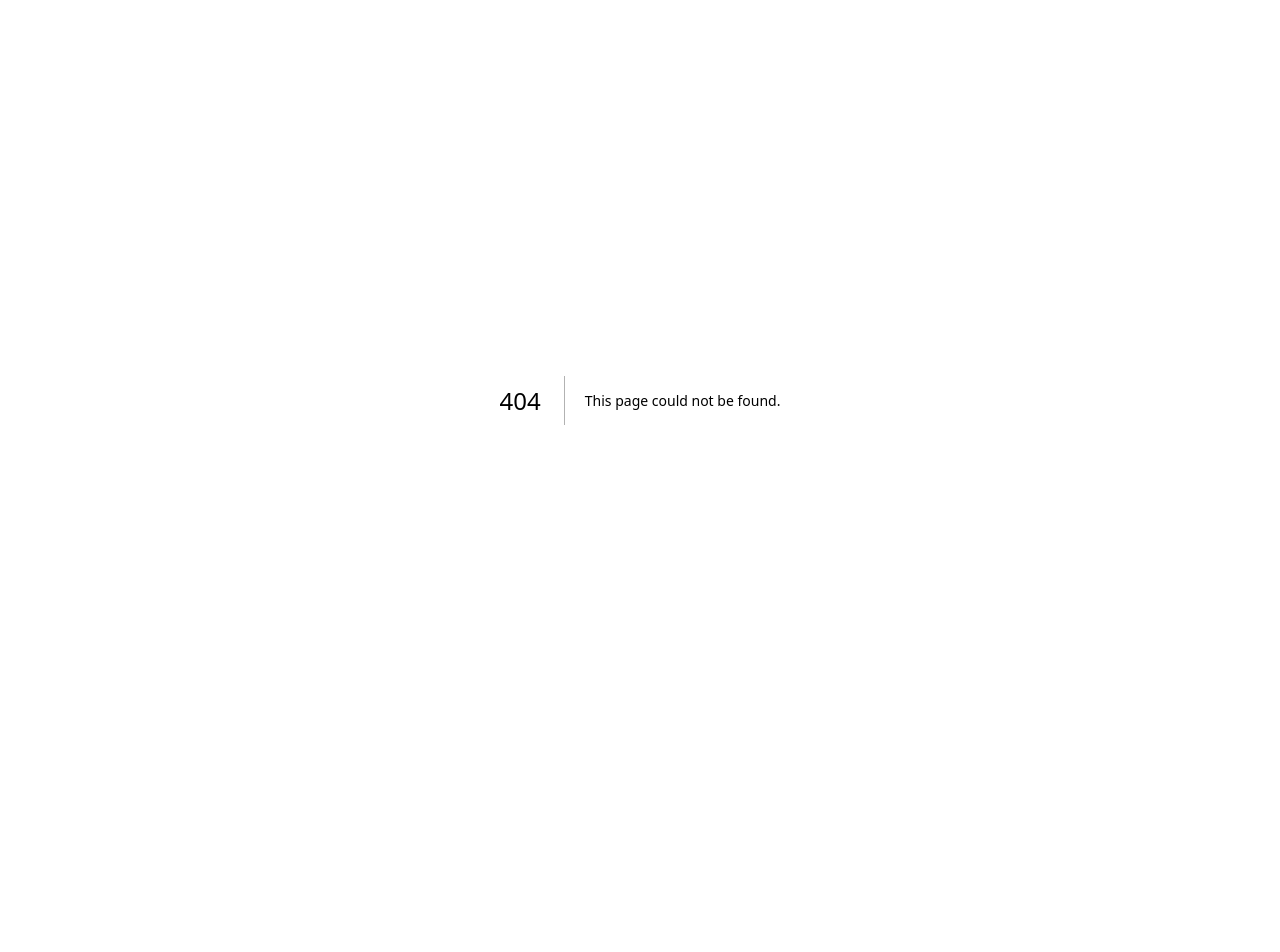
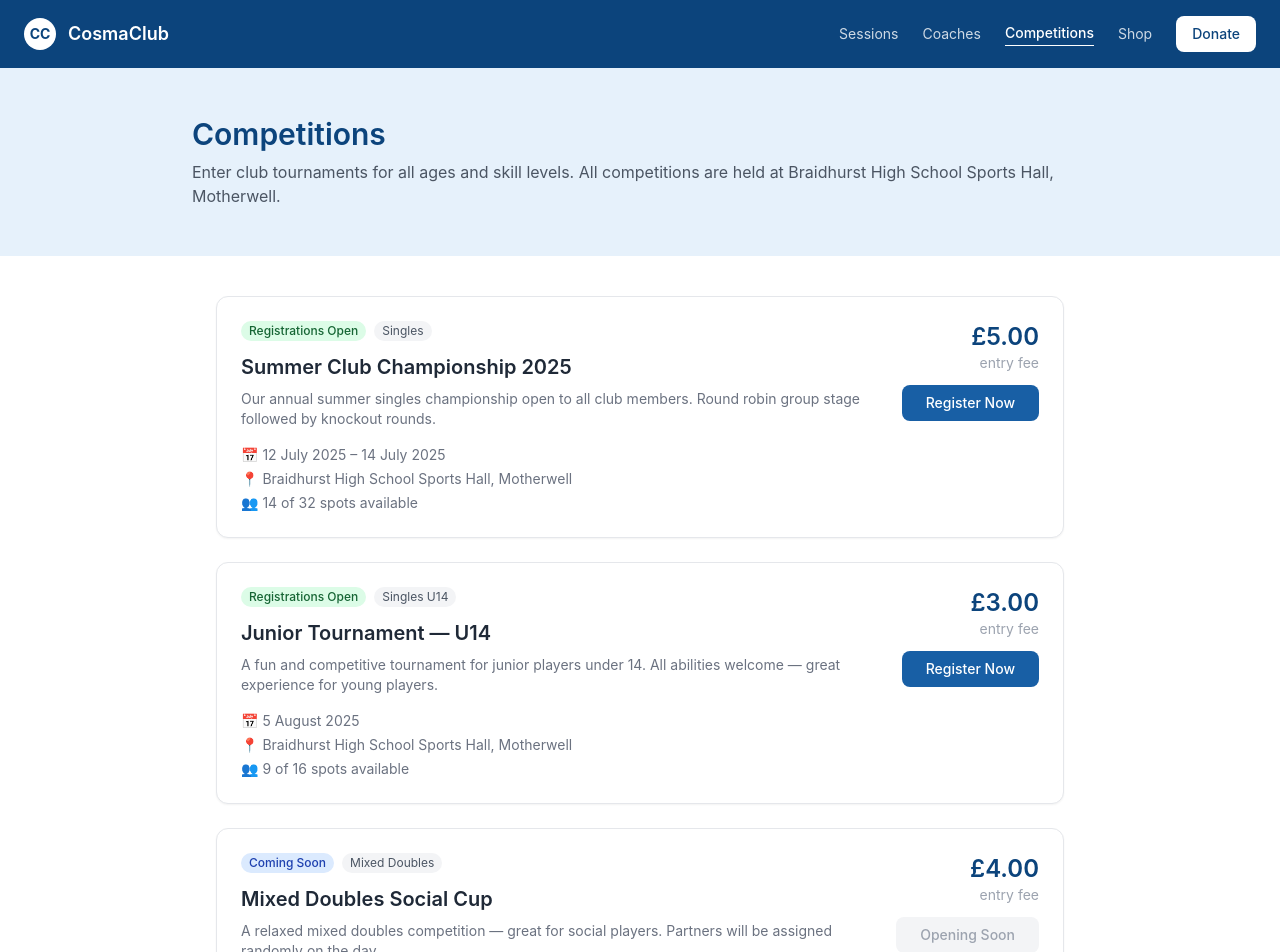
Before and after one commit to ardalescai-tech/cosmaclub, a Next.js app: page /competitions in a window 1280 px wide. Before the commit this address had no page. Shown: the top 952 px of the page. Before the commit the page ends 800 px from the top, so only its background shows below. Built offline with nearby package versions, Linux system fonts and the light colour scheme.

Commit message:
feat: competitions page

```diff
--- /dev/null
+++ b/src/app/competitions/page.tsx
@@ -0,0 +1,163 @@
+import Link from "next/link";
+import { formatDate, formatPrice } from "@/lib/utils";
+
+const competitions = [
+  {
+    id: "1",
+    title: "Summer Club Championship 2025",
+    format: "Singles",
+    description: "Our annual summer singles championship open to all club members. Round robin group stage followed by knockout rounds.",
+    location: "Braidhurst High School Sports Hall, Motherwell",
+    startDate: new Date("2025-07-12"),
+    endDate: new Date("2025-07-14"),
+    entryFee: 5,
+    maxPlayers: 32,
+    spotsLeft: 14,
+    status: "OPEN",
+  },
+  {
+    id: "2",
+    title: "Junior Tournament — U14",
+    format: "Singles U14",
+    description: "A fun and competitive tournament for junior players under 14. All abilities welcome — great experience for young players.",
+    location: "Braidhurst High School Sports Hall, Motherwell",
+    startDate: new Date("2025-08-05"),
+    endDate: null,
+    entryFee: 3,
+    maxPlayers: 16,
+    spotsLeft: 9,
+    status: "OPEN",
+  },
+  {
+    id: "3",
+    title: "Mixed Doubles Social Cup",
+    format: "Mixed Doubles",
+    description: "A relaxed mixed doubles competition — great for social players. Partners will be assigned randomly on the day.",
+    location: "Braidhurst High School Sports Hall, Motherwell",
+    startDate: new Date("2025-09-20"),
+    endDate: null,
+    entryFee: 4,
+    maxPlayers: 24,
+    spotsLeft: 24,
+    status: "UPCOMING",
+  },
+];
+
+const statusStyles: Record<string, string> = {
+  OPEN: "bg-green-100 text-green-800",
+  UPCOMING: "bg-blue-100 text-blue-800",
+  CLOSED: "bg-red-100 text-red-800",
+  FINISHED: "bg-gray-100 text-gray-600",
+};
+
+const statusLabels: Record<string, string> = {
+  OPEN: "Registrations Open",
+  UPCOMING: "Coming Soon",
+  CLOSED: "Registrations Closed",
+  FINISHED: "Finished",
+};
+
+export default function CompetitionsPage() {
+  return (
+    <main className="min-h-screen">
+      {/* NAVBAR */}
+      <nav className="bg-[#0C447C] px-6 py-4 flex items-center justify-between">
+        <Link href="/" className="flex items-center gap-3">
+          <div className="w-8 h-8 bg-white rounded-full flex items-center justify-center">
+            <span className="text-[#0C447C] font-bold text-sm">CC</span>
+          </div>
+          <span className="text-white font-semibold text-lg">CosmaClub</span>
+        </Link>
+        <div className="hidden md:flex items-center gap-6">
+          <Link href="/sessions" className="text-white/80 hover:text-white text-sm">Sessions</Link>
+          <Link href="/coaches" className="text-white/80 hover:text-white text-sm">Coaches</Link>
+          <Link href="/competitions" className="text-white text-sm font-medium border-b border-white pb-0.5">Competitions</Link>
+          <Link href="/shop" className="text-white/80 hover:text-white text-sm">Shop</Link>
+          <Link href="/donate" className="bg-white text-[#0C447C] px-4 py-2 rounded-lg text-sm font-medium">Donate</Link>
+        </div>
+      </nav>
+
+      {/* HEADER */}
+      <section className="bg-[#E6F1FB] px-6 py-12">
+        <div className="max-w-4xl mx-auto">
+          <h1 className="text-3xl font-semibold text-[#0C447C] mb-2">Competitions</h1>
+          <p className="text-gray-600">
+            Enter club tournaments for all ages and skill levels. All competitions are held at Braidhurst High School Sports Hall, Motherwell.
+          </p>
+        </div>
+      </section>
+
+      {/* COMPETITIONS LIST */}
+      <section className="px-6 py-10 max-w-4xl mx-auto">
+        <div className="flex flex-col gap-6">
+          {competitions.map((comp) => (
+            <div key={comp.id} className="bg-white border border-gray-200 rounded-xl p-6 shadow-sm">
+              <div className="flex flex-col md:flex-row md:items-start justify-between gap-4">
+                <div className="flex-1">
+                  <div className="flex items-center gap-2 mb-3">
+                    <span className={`text-xs px-2 py-0.5 rounded-full font-medium ${statusStyles[comp.status]}`}>
+                      {statusLabels[comp.status]}
+                    </span>
+                    <span className="text-xs bg-gray-100 text-gray-600 px-2 py-0.5 rounded-full">
+                      {comp.format}
+                    </span>
+                  </div>
+
+                  <h3 className="text-xl font-semibold text-gray-800 mb-2">{comp.title}</h3>
+                  <p className="text-gray-500 text-sm mb-4">{comp.description}</p>
+
+                  <div className="flex flex-col gap-1 text-sm text-gray-500">
+                    <p>📅 {formatDate(comp.startDate)}{comp.endDate ? ` – ${formatDate(comp.endDate)}` : ""}</p>
+                    <p>📍 {comp.location}</p>
+                    <p>👥 {comp.spotsLeft} of {comp.maxPlayers} spots available</p>
+                  </div>
+                </div>
+
+                <div className="flex flex-col items-start md:items-end gap-3">
+                  <div className="text-left md:text-right">
+                    <p className="text-2xl font-semibold text-[#0C447C]">
+                      {comp.entryFee === 0 ? "Free" : formatPrice(comp.entryFee)}
+                    </p>
+                    <p className="text-sm text-gray-400">entry fee</p>
+                  </div>
+
+                  {comp.status === "OPEN" ? (
+                    <Link
+                      href={`/competitions/${comp.id}/register`}
+                      className="bg-[#185FA5] text-white px-6 py-2 rounded-lg text-sm font-medium hover:bg-[#0C447C] transition-colors"
+                    >
+                      Register Now
+                    </Link>
+                  ) : (
+                    <button
+                      disabled
+                      className="bg-gray-100 text-gray-400 px-6 py-2 rounded-lg text-sm font-medium cursor-not-allowed"
+                    >
+                      {comp.status === "UPCOMING" ? "Opening Soon" : "Closed"}
+                    </button>
+                  )}
+                </div>
+              </div>
+            </div>
+          ))}
+        </div>
+      </section>
+
+      {/* FOOTER */}
+      <footer className="bg-[#042C53] px-6 py-8 mt-12">
+        <div className="max-w-5xl mx-auto flex flex-col md:flex-row justify-between items-center gap-4">
+          <div>
+            <p className="text-white font-semibold">CosmaClub</p>
+            <p className="text-white/50 text-sm">Non-profit community tennis club · Scotland</p>
+          </div>
+          <div className="flex gap-6">
+            <Link href="/terms" className="text-white/50 text-sm hover:text-white">Terms</Link>
+            <Link href="/privacy" className="text-white/50 text-sm hover:text-white">Privacy</Link>
+            <Link href="/cookies" className="text-white/50 text-sm hover:text-white">Cookies</Link>
+            <Link href="/contact" className="text-white/50 text-sm hover:text-white">Contact</Link>
+          </div>
+        </div>
+      </footer>
+    </main>
+  );
+}
```
